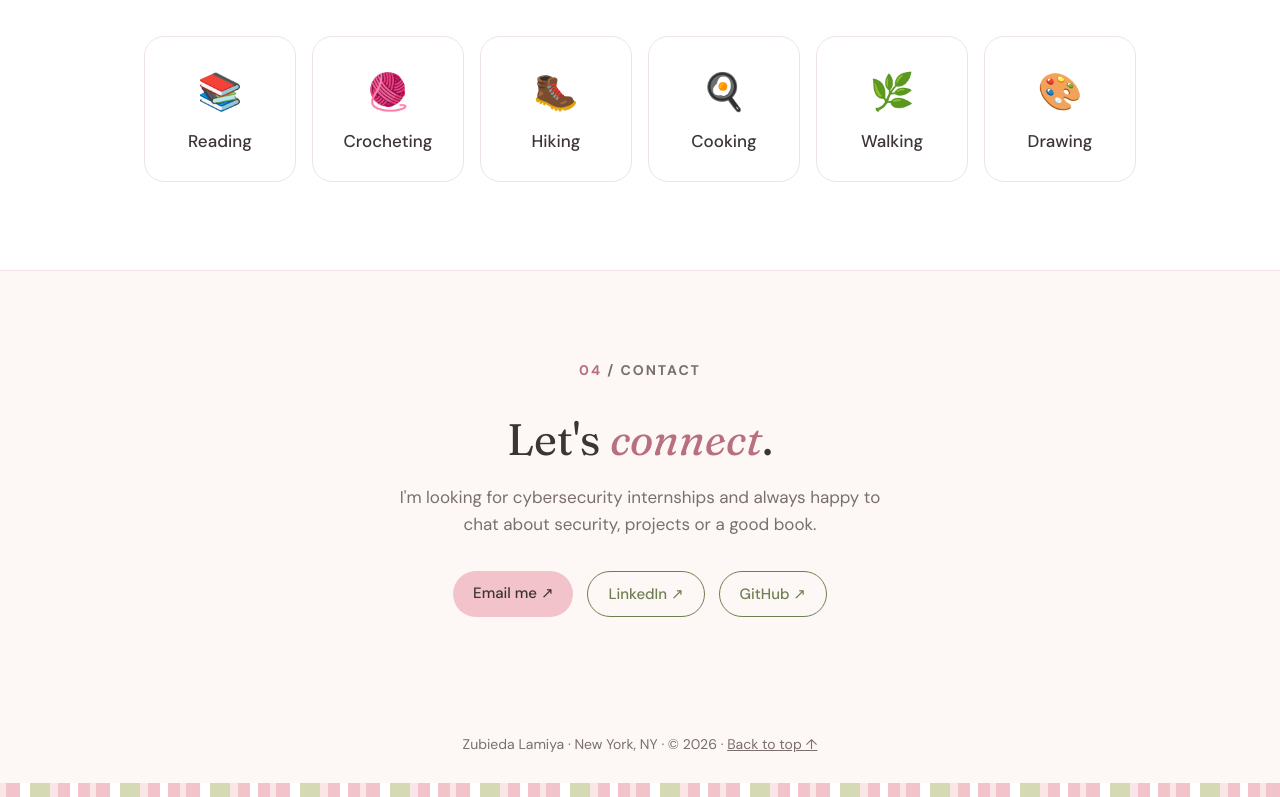
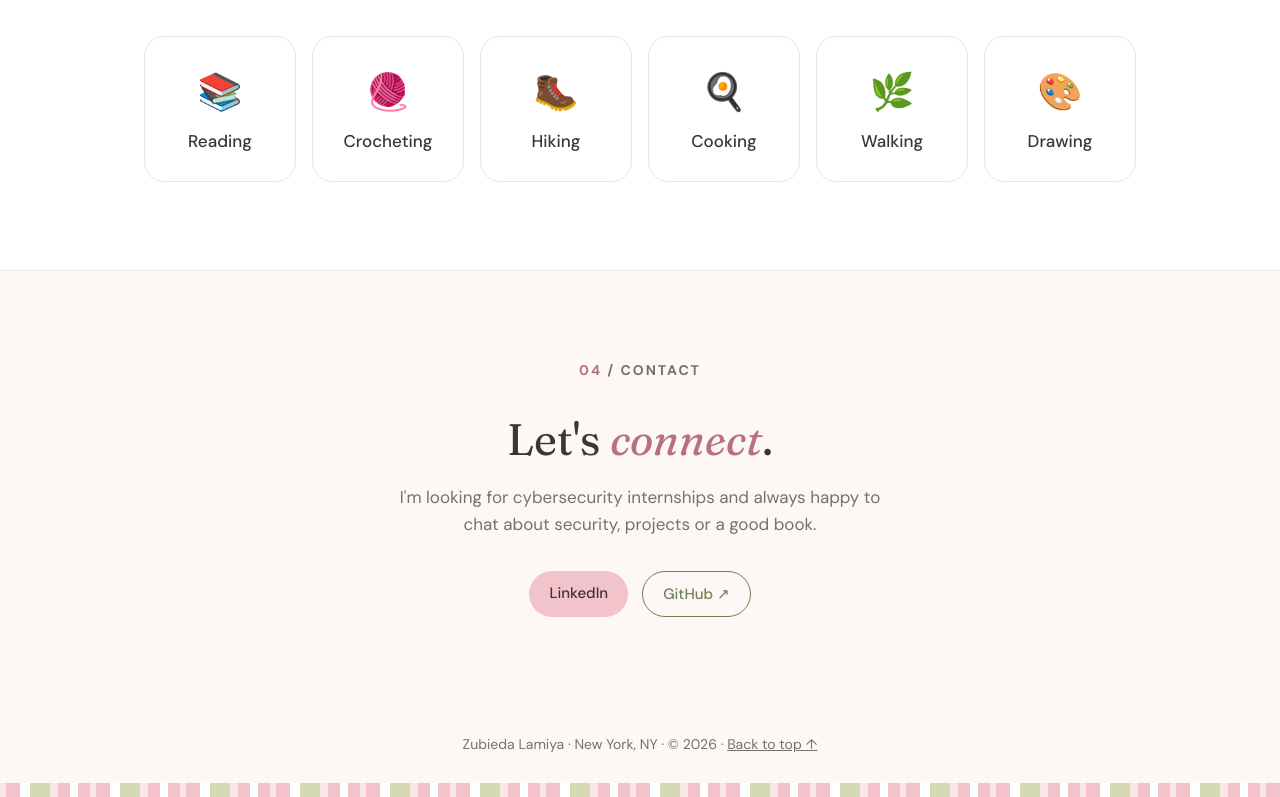
Before and after one commit to zubiedastack/zubiedastack.github.io, a plain HTML site: page index.html in a window 1280 px wide. Shown: the part 4640-5437 px from the top of the page. Drawn offline with Linux system fonts and the light colour scheme.

Commit message:
Update button styles for LinkedIn and email links

```diff
--- a/index.html
+++ b/index.html
@@ -340,8 +340,7 @@
     <h2>Let's <em>connect</em>.</h2>
     <p>I'm looking for cybersecurity internships and always happy to chat about security, projects or a good book.</p>
     <div class="cta">
-      <a href="mailto:zubiedakl@gmail.com" class="btn btn-pink">Email me ↗</a>
-      <a href="https://www.linkedin.com/in/zubiedal" target="_blank" class="btn btn-outline">LinkedIn ↗</a>
+      <a href="https://www.linkedin.com/in/zubiedal" target="_blank" class="btn btn-pink">LinkedIn</a>
       <a href="https://github.com/zubiedastack" target="_blank" class="btn btn-outline">GitHub ↗</a>
     </div>
   </div>
```
